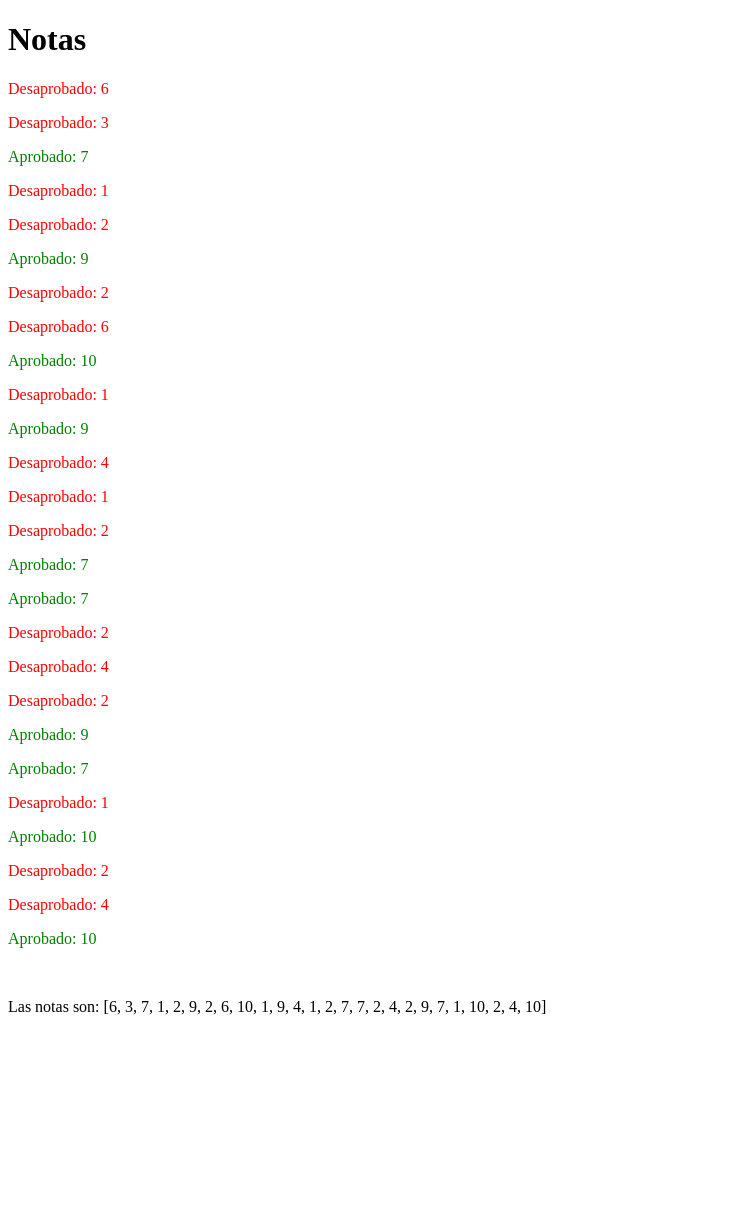
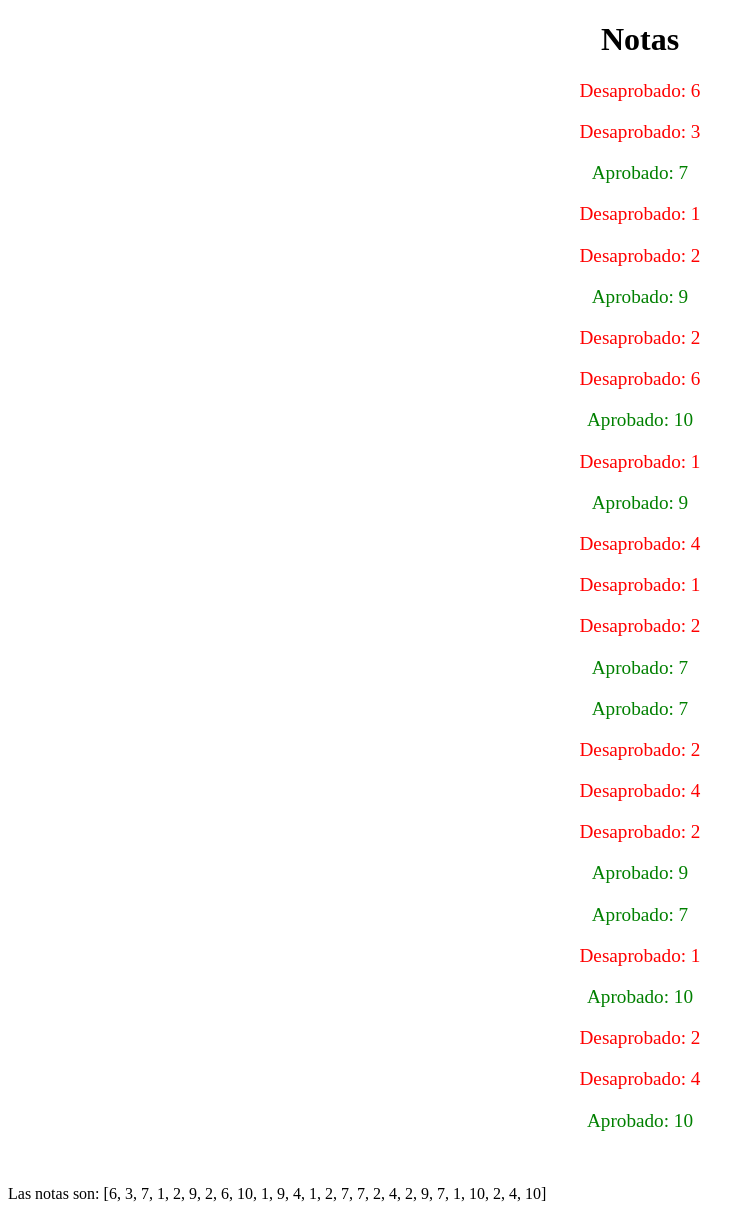
Before and after one commit to naru6798/mi_primera_pagina_python, a Django app: page /notas/ in a window 1280 px wide. Shown: the whole page, without its empty margins (0-755 px from the left). Before the commit the page ends 1015 px from the top, so only its background shows below. Run offline with Django 5.2, Linux system fonts and the light colour scheme.

Commit message:
agregar estilos a pagina de notas

```diff
--- a/src/principal/templates/principal/notas.html
+++ b/src/principal/templates/principal/notas.html
@@ -6,7 +6,10 @@
     <title>Notas</title>
 </head>
 <body>
-    <h1>Notas</h1>
+    <h1 style="text-align: center;">Notas</h1>
+    <div style="font-size: larger;
+        color: deepskyblue;
+        text-align: center;">
         {% for nota in notas %}
             {% if nota >= 7 %}
                 <p style="color:green;">Aprobado: {{ nota }}</p>
@@ -14,6 +17,7 @@
                 <p style="color:red;">Desaprobado: {{ nota }}</p>
             {% endif %}
         {% endfor %}
+    </div>
     <br>
     <p>Las notas son: {{ notas }}</p>
 </body>
```
Lines whose indentation alone changed are shown as unchanged.
